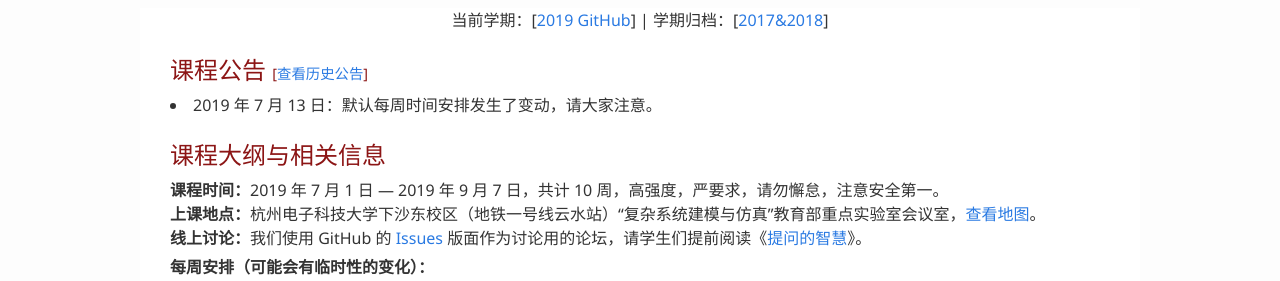
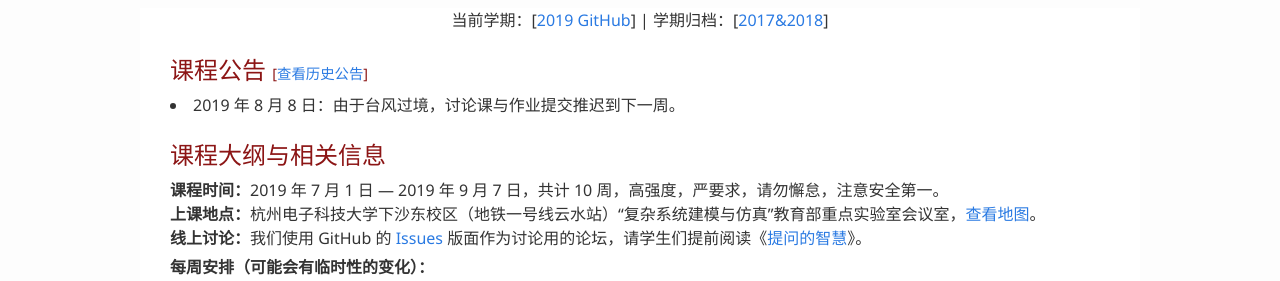
Before and after one commit to HDUMIL/summer-school, a Jekyll site: the page built from index.html, in a window 1280 px wide and 900 px high. Shown: the part 176-457 px from the top of the window. Built offline with Jekyll 4.4.1, drawn with Linux system fonts in a browser that asks for light colours; nearby versions of some CDN libraries; formulas are drawn with MathJax 3.

Commit message:
update information

```diff
--- a/_includes/schedule.html
+++ b/_includes/schedule.html
@@ -405,7 +405,7 @@
             <td>讨论</td>
             <td>8月9日 周五</td>
             <td>
-                内容待定<br>
+                由于台风过境，讨论课推迟到下一周<br>
             </td>
             <td></td>
             <td>实验 6 于11日截止</td>
--- a/index.html
+++ b/index.html
@@ -11,7 +11,7 @@ layout: default
     <span style="font-size: 0.6em;">[<a href="./announcement">查看历史公告</a>]</span>
 </div>
 
-<li>2019 年 7 月 13 日：默认每周时间安排发生了变动，请大家注意。</li>
+<li>2019 年 8 月 8 日：由于台风过境，讨论课与作业提交推迟到下一周。</li>
 
 {% include schedule.html %}
 
```
Also changed, not shown: announcement.md (+1 -0 lines).
